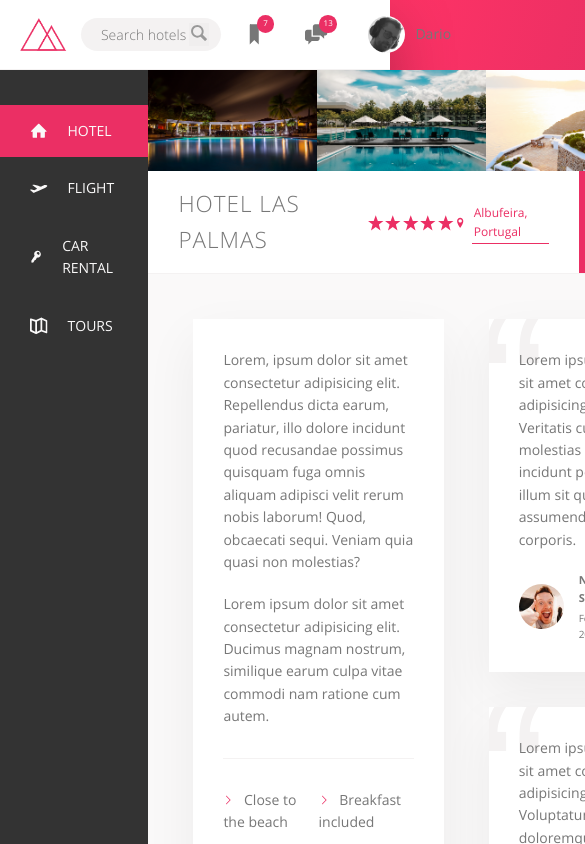
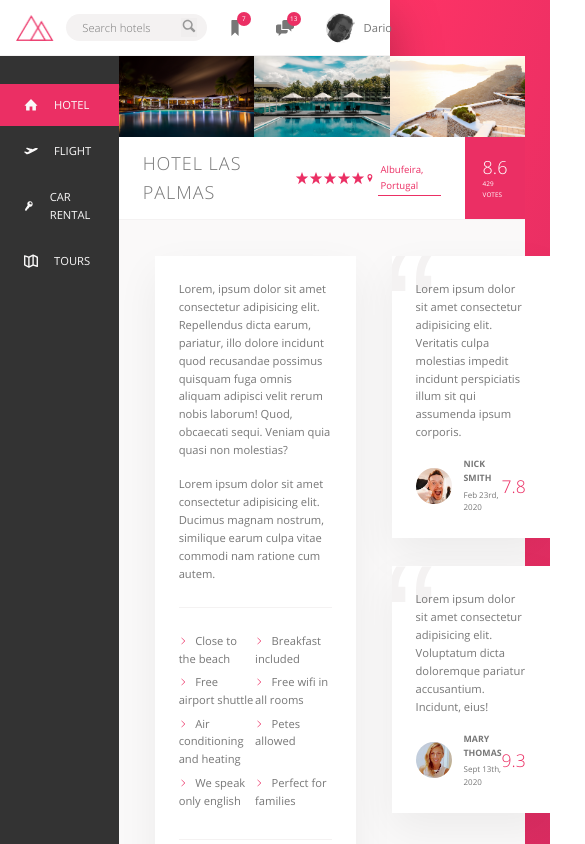
Before and after one commit to dario-piotrowicz/VueJS3-CSS_demo_Trillo_website_miniproject, a Vue app: page / in a window 390 px wide. Shown: the top 844 px of the page, 585 px wide, since content can reach past the window. Built offline with nearby package versions, Linux system fonts and the light colour scheme.

Commit message:
reducing the font-size on smaller screens

```diff
--- a/src/App.vue
+++ b/src/App.vue
@@ -31,6 +31,10 @@ html {
     and 10 is 62.5 percent of 16 ( 10/16 * 100 = 62.5 )
   */
   font-size: 62.5%;
+
+  @media only screen and (max-width: 1150px) {
+    font-size: 50%;
+  }
 }
 
 * {
```
